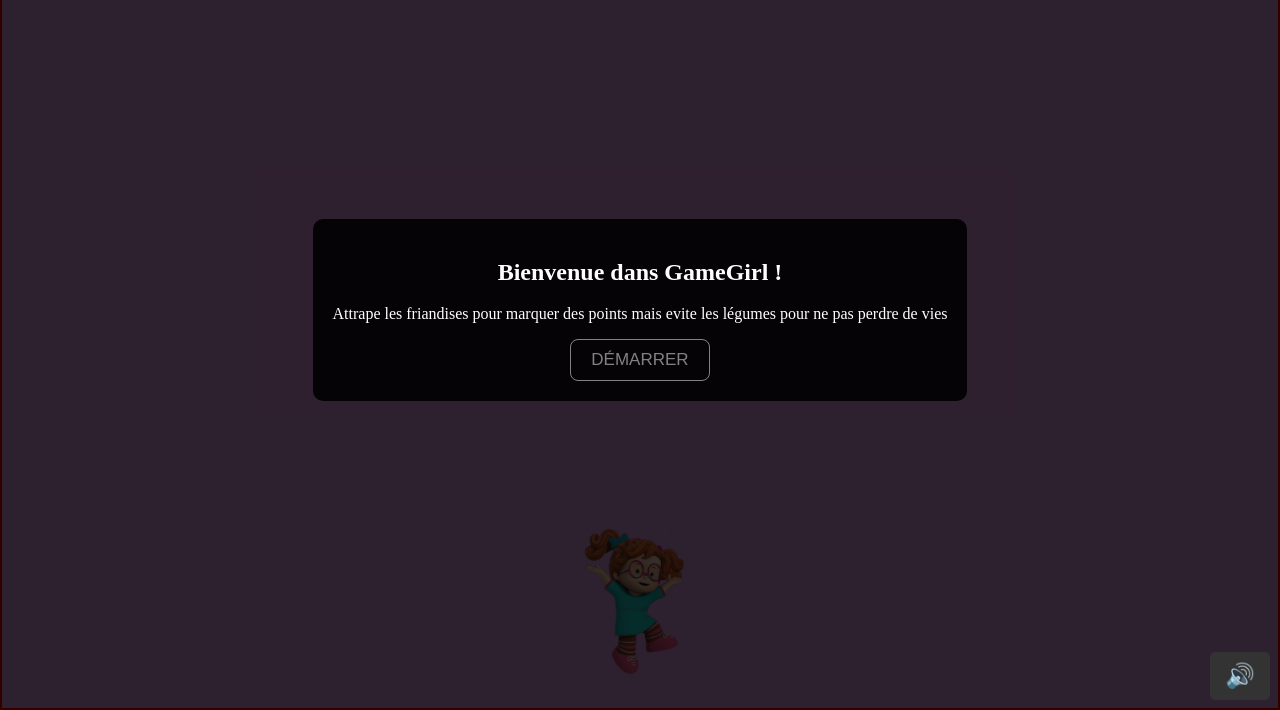
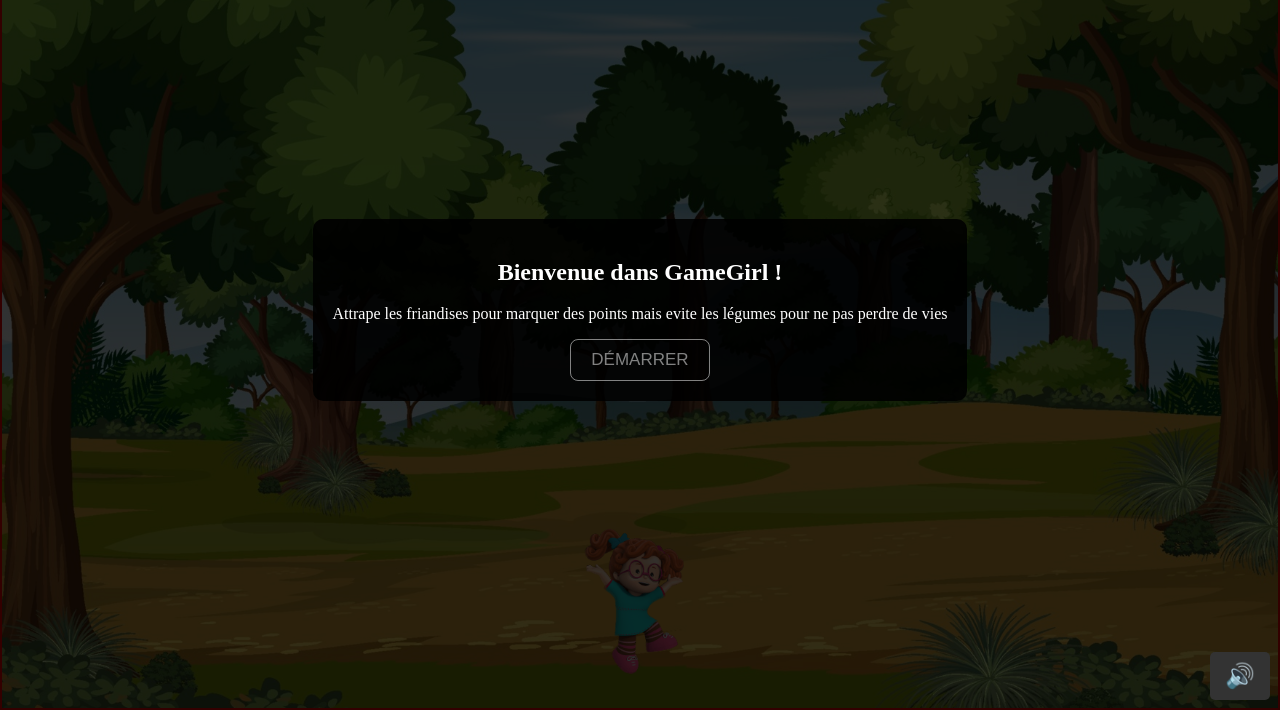
Before and after one commit to Pierre-gruenais/GameGirl, a website: page index.html in a window 1280 px wide. Shown: the part 90-800 px from the top of the page. Drawn offline with Linux system fonts and the light colour scheme.

Commit message:
recherche de bug du background

```diff
--- a/styles.css
+++ b/styles.css
@@ -9,8 +9,8 @@ body {
   align-items: center;
   overflow: hidden;
   box-sizing: border-box;
-  /*background-image: url("src/assets/images/background-2.jpg");*/
-  background-color: #e3a0ec;
+  background-image: url("src/assets/images/background-2.jpg");
+  /*background-color: #e3a0ec;*/
   background-size: cover;
   background-position: center;
   background-repeat: no-repeat;
```
